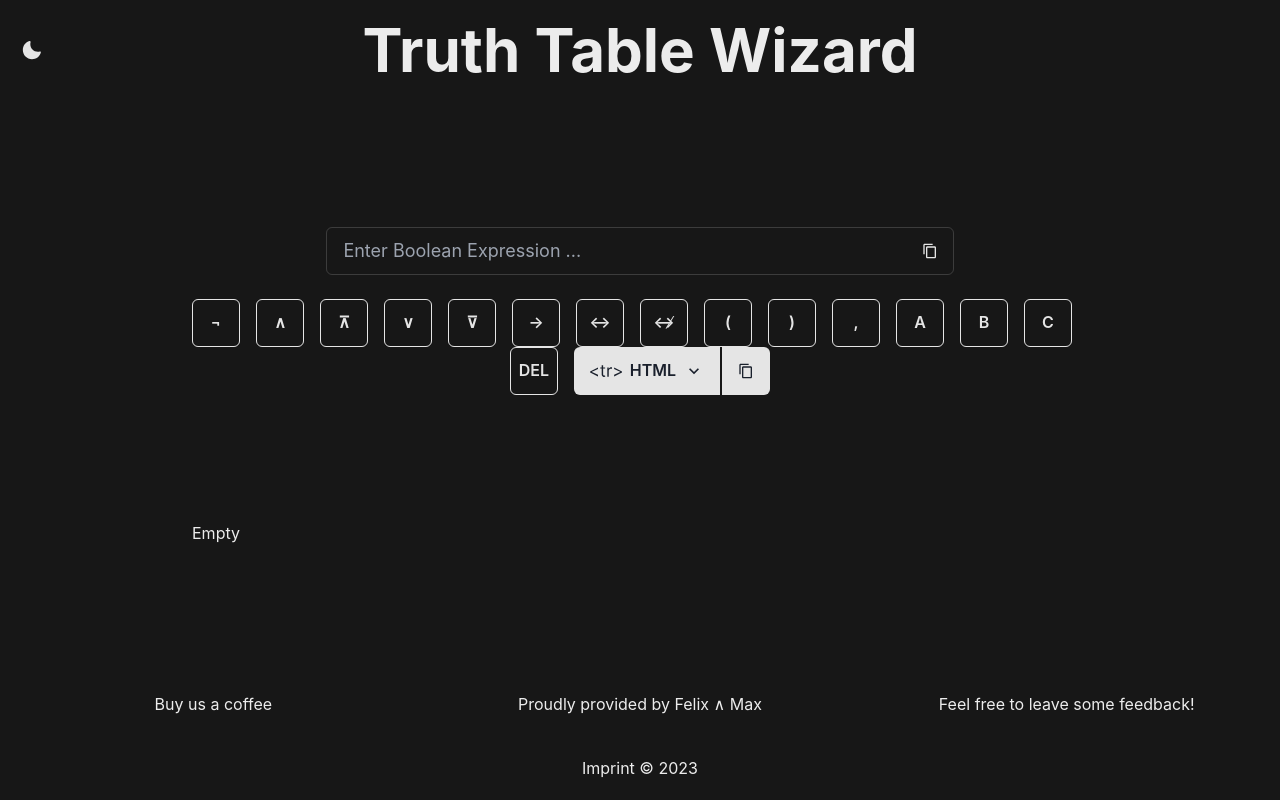
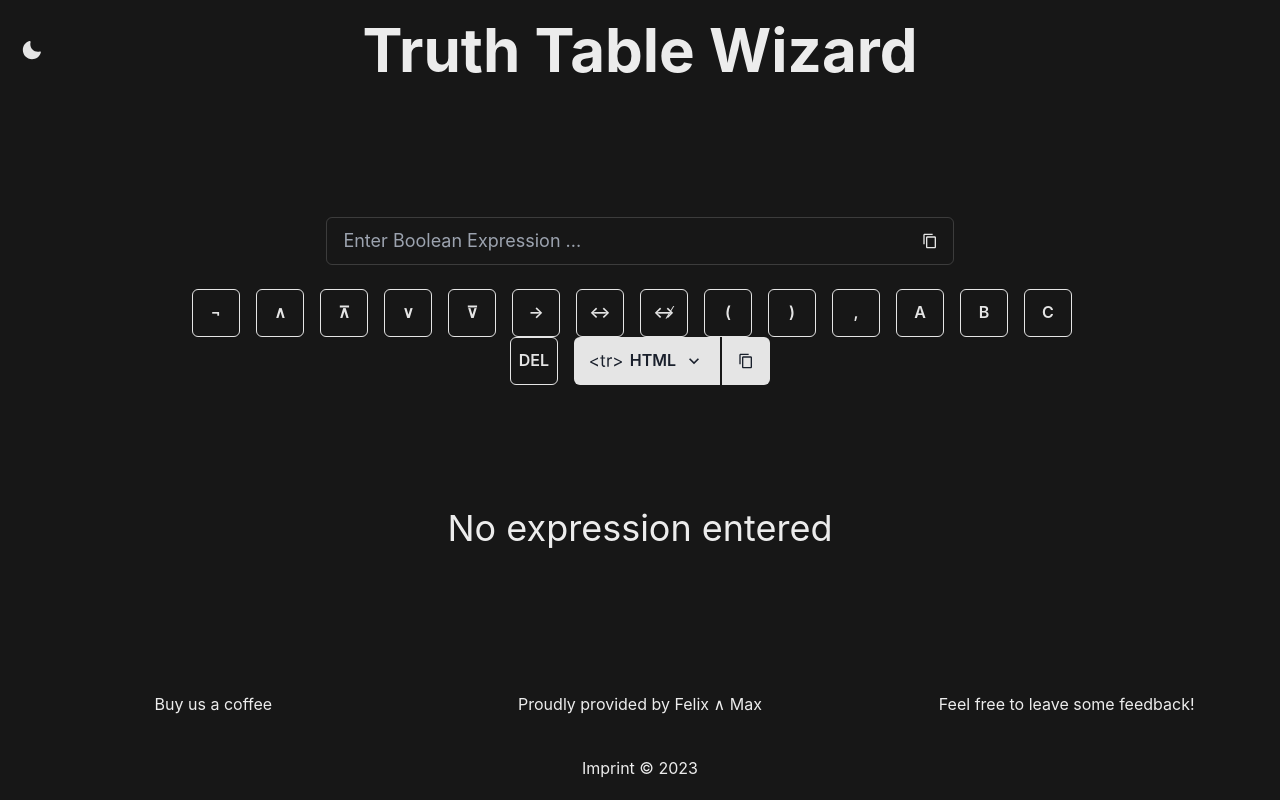
Before and after one commit to felixstrobel/truth-table, a Next.js app in the folder client/: page / in a window 1280 px wide. Built offline with nearby package versions, Linux system fonts and the light colour scheme.

Commit message:
buffer table & display error

```diff
--- a/client/components/Insertion.tsx
+++ b/client/components/Insertion.tsx
@@ -1,4 +1,5 @@
 import {
+    Box,
     Button,
     Flex,
     IconButton,
@@ -7,23 +8,36 @@ import {
     InputRightElement,
     Stack,
     Tooltip,
+    Text,
 } from "@chakra-ui/react";
 import { CopyIcon } from "@chakra-ui/icons";
 import { useEffect, useState } from "react";
 import CustomSelect from "@/components/CustomSelect";
 import TableRepresentation from "@/components/TableRepresentation";
 import { evaluate, TableFormat } from "@/assets/Adapter";
+import ParserError from "@/assets/model/ParserError";
 
 export default function Insertion() {
     const [value, setValue] = useState<string>("");
     const [tableData, setTableData] = useState<TableFormat>([]);
+    const [infoMessage, setInfoMessage] = useState("");
+
     const quickButtons = ["¬", "∧", "⊼", "∨", "⊽", "→", "↔", "↮", "(", ")", ",", "A", "B", "C"];
 
     const copyInputToClipBoard = () => {
         navigator.clipboard.writeText(value).catch((e) => console.log(e));
     };
 
-    useEffect(() => setTableData(evaluate(value)), [value]);
+    useEffect(() => {
+        const data = evaluate(value);
+
+        if (data instanceof ParserError) {
+            setInfoMessage(data.message);
+        } else {
+            setInfoMessage("No expression entered");
+            setTableData(data);
+        }
+    }, [value]);
 
     return (
         <Flex
@@ -91,6 +105,11 @@ export default function Insertion() {
                     <CustomSelect />
                 </Flex>
             </Stack>
+            <Box>
+                <Text textAlign={"center"} fontSize={"4xl"}>
+                    {infoMessage}
+                </Text>
+            </Box>
             <TableRepresentation tableData={tableData} />
         </Flex>
     );
--- a/client/components/TableRepresentation.tsx
+++ b/client/components/TableRepresentation.tsx
@@ -3,12 +3,10 @@ import { TableFormat } from "@/assets/Adapter";
 import ParserError from "@/assets/model/ParserError";
 
 export default function TableRepresentation({ tableData }: { tableData: TableFormat }) {
-    if (tableData instanceof ParserError) {
-        return <p>{tableData.message}</p>;
+    if (tableData instanceof ParserError || tableData.length === 0) {
+        return;
     }
-    if (tableData.length === 0) {
-        return <p>Empty</p>;
-    }
+
     // TODO: fix keys
     return (
         <TableContainer
@@ -21,7 +19,7 @@ export default function TableRepresentation({ tableData }: { tableData: TableFor
             <Table variant="simple" colorScheme={"neutral"}>
                 <Thead>
                     <Tr>
-                        {Object.entries(tableData[0]).map(column => (
+                        {Object.entries(tableData[0]).map((column) => (
                             <Th
                                 key={column[0]}
                                 fontSize={"xl"}
```
